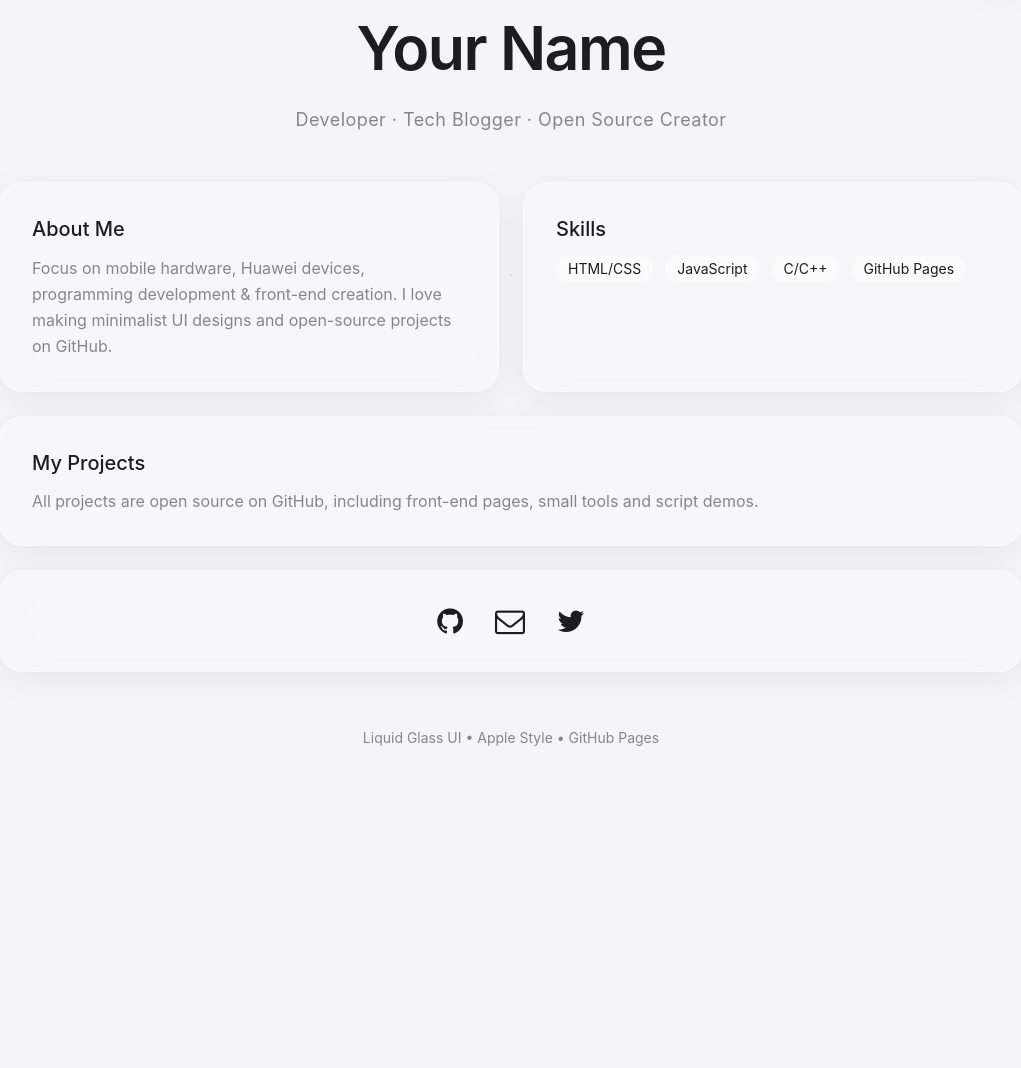
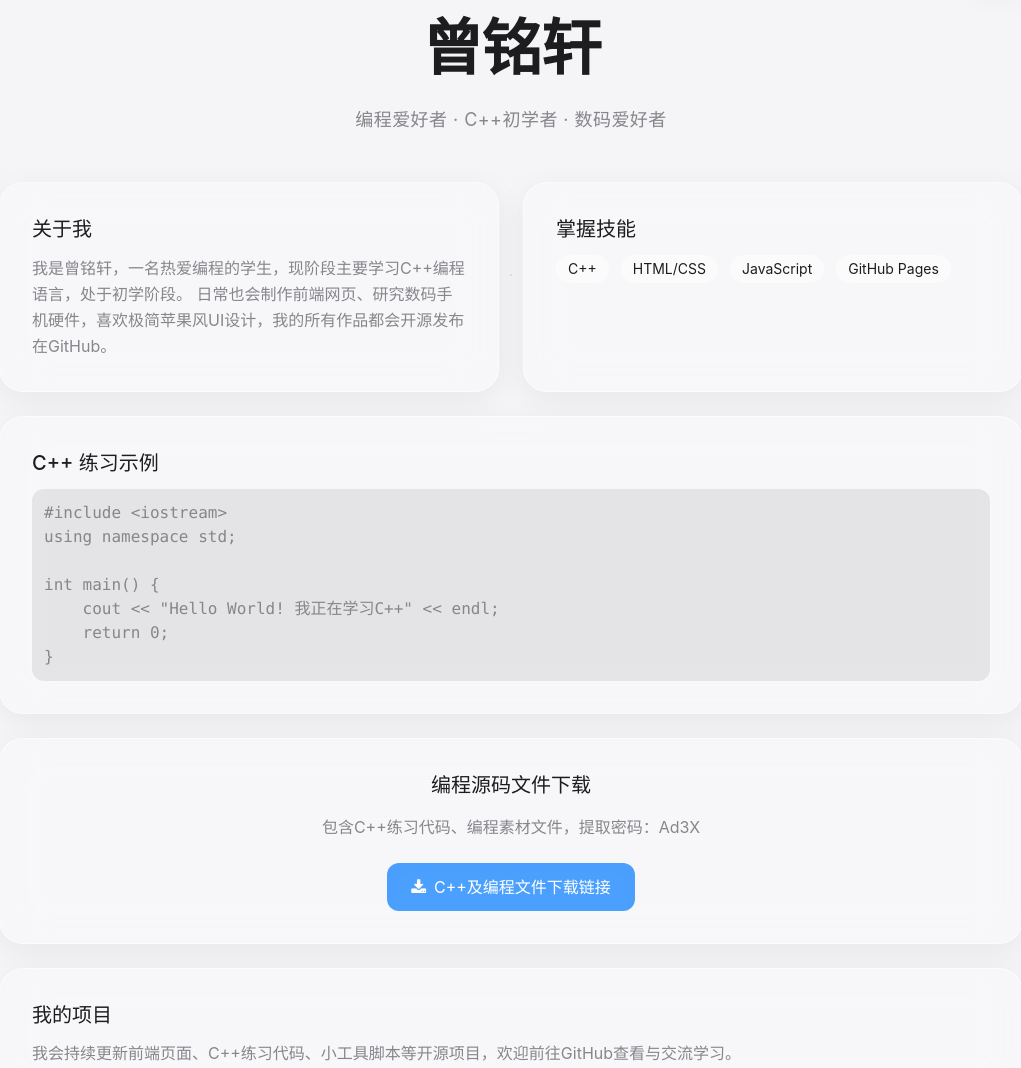
Before and after one commit to xtcucu/xtcucu.github.io, a plain HTML site: page index.html in a window 1280 px wide. Shown: the part 125-1193 px from the top of the page, without its empty margins (129-1150 px from the left). Before the commit the page ends 937 px from the top, so only its background shows below. Drawn offline with nearby package versions, Linux system fonts and the light colour scheme.

Commit message:
更新 index.html

```diff
--- a/index.html
+++ b/index.html
@@ -3,7 +3,7 @@
 <head>
     <meta charset="UTF-8">
     <meta name="viewport" content="width=device-width, initial-scale=1.0">
-    <title>Apple Liquid Glass Profile</title>
+    <title>液态玻璃个人主页 | 曾铭轩</title>
     <script src="https://cdn.tailwindcss.com"></script>
     <link rel="stylesheet" href="https://cdn.jsdelivr.net/npm/font-awesome@4.7.0/css/font-awesome.min.css">
     <script>
@@ -41,7 +41,7 @@
     </script>
     <style type="text/tailwindcss">
         @layer utilities {
-            /* 浅色液态玻璃 */
+            /* 浅色液态玻璃样式 */
             .liquid-glass {
                 background: rgba(255, 255, 255, 0.25);
                 backdrop-filter: blur(22px) saturate(180%);
@@ -49,7 +49,7 @@
                 border: 1px solid rgba(255, 255, 255, 0.45);
                 box-shadow: 0 8px 32px rgba(0, 0, 0, 0.06);
             }
-            /* 深色液态玻璃 */
+            /* 深色液态玻璃样式 */
             .dark .liquid-glass {
                 background: rgba(30, 30, 35, 0.25);
                 backdrop-filter: blur(24px) saturate(150%);
@@ -57,14 +57,37 @@
                 border: 1px solid rgba(255, 255, 255, 0.12);
                 box-shadow: 0 8px 32px rgba(0, 0, 0, 0.2);
             }
+            .code-block{
+                background:rgba(0,0,0,0.08);
+                border-radius:12px;
+                padding:12px;
+                font-family:monospace;
+                overflow-x:auto;
+            }
+            .dark .code-block{
+                background:rgba(0,0,0,0.35);
+            }
+            .download-btn{
+                background:rgba(0,122,255,0.7);
+                backdrop-filter: blur(10px);
+                color:white;
+                padding:12px 24px;
+                border-radius:12px;
+                transition: all 0.3s ease;
+            }
+            .download-btn:hover{
+                background:rgba(0,122,255,0.9);
+                transform: translateY(-2px);
+            }
             .delay-100 { animation-delay: 0.1s; }
             .delay-220 { animation-delay: 0.22s; }
             .delay-380 { animation-delay: 0.38s; }
             .delay-550 { animation-delay: 0.55s; }
             .delay-750 { animation-delay: 0.75s; }
+            .delay-850 { animation-delay: 0.85s; }
             .delay-950 { animation-delay: 0.95s; }
         }
-        /* 网点背景 深浅自动切换 */
+        /* 网点背景，深浅自动切换 */
         body {
             background-color: #F5F5F7;
             background-image: radial-gradient(#e0e0e8 1px, transparent 1px);
@@ -80,63 +103,83 @@
 </head>
 <body class="font-apple min-h-screen px-6 py-16 text-appleText dark:text-appleDarkText overflow-x-hidden transition-colors duration-500">
     <div class="max-w-5xl mx-auto relative">
-        <!-- 明暗切换按钮 -->
+        <!-- 明暗主题切换按钮 -->
         <button id="themeBtn" class="opacity-0 animate-slideUpSlow delay-100 liquid-glass w-12 h-12 rounded-full flex items-center justify-center text-xl absolute top-0 right-0 hover:scale-105 transition-transform">
             <i class="fa fa-moon-o dark:hidden"></i>
             <i class="fa fa-sun-o hidden dark:block"></i>
         </button>
 
-        <!-- 顶部标题 -->
+        <!-- 头部标题 -->
         <div class="opacity-0 animate-slideUpSlow delay-100 text-center mb-12 pt-16">
-            <h1 class="text-[clamp(2.4rem,6vw,3.8rem)] font-semibold tracking-tight">Your Name</h1>
-            <p class="text-appleGray mt-3 text-lg tracking-wide">Developer · Tech Blogger · Open Source Creator</p>
+            <h1 class="text-[clamp(2.4rem,6vw,3.8rem)] font-semibold tracking-tight">曾铭轩</h1>
+            <p class="text-appleGray mt-3 text-lg tracking-wide">编程爱好者 · C++初学者 · 数码爱好者</p>
         </div>
 
         <!-- 液态玻璃小组件卡片布局 -->
         <div class="grid grid-cols-1 md:grid-cols-2 gap-6">
             <!-- 关于我 -->
             <div class="opacity-0 animate-slideUpSlow delay-220 liquid-glass rounded-3xl p-8">
-                <h2 class="text-xl font-medium mb-3">About Me</h2>
+                <h2 class="text-xl font-medium mb-3">关于我</h2>
                 <p class="text-appleGray leading-relaxed">
-                    Focus on mobile hardware, Huawei devices, programming development & front-end creation.
-                    I love making minimalist UI designs and open-source projects on GitHub.
+                    我是曾铭轩，一名热爱编程的学生，现阶段主要学习C++编程语言，处于初学阶段。
+                    日常也会制作前端网页、研究数码手机硬件，喜欢极简苹果风UI设计，我的所有作品都会开源发布在GitHub。
                 </p>
             </div>
 
             <!-- 技能标签 -->
             <div class="opacity-0 animate-slideUpSlow delay-380 liquid-glass rounded-3xl p-8">
-                <h2 class="text-xl font-medium mb-3">Skills</h2>
+                <h2 class="text-xl font-medium mb-3">掌握技能</h2>
                 <div class="flex flex-wrap gap-3 mt-2">
+                    <span class="px-3 py-1 rounded-full bg-white/40 dark:bg-white/10 text-sm">C++</span>
                     <span class="px-3 py-1 rounded-full bg-white/40 dark:bg-white/10 text-sm">HTML/CSS</span>
                     <span class="px-3 py-1 rounded-full bg-white/40 dark:bg-white/10 text-sm">JavaScript</span>
-                    <span class="px-3 py-1 rounded-full bg-white/40 dark:bg-white/10 text-sm">C/C++</span>
                     <span class="px-3 py-1 rounded-full bg-white/40 dark:bg-white/10 text-sm">GitHub Pages</span>
                 </div>
             </div>
 
+            <!-- C++示例代码卡片 -->
+            <div class="opacity-0 animate-slideUpSlow delay-550 liquid-glass rounded-3xl p-8 md:col-span-2">
+                <h2 class="text-xl font-medium mb-3">C++ 练习示例</h2>
+                <div class="code-block text-appleGray">
+<pre>#include &lt;iostream&gt;
+using namespace std;
+
+int main() {
+    cout << "Hello World! 我正在学习C++" << endl;
+    return 0;
+}</pre>
+                </div>
+            </div>
+
+            <!-- C++文件下载卡片（新增） -->
+            <div class="opacity-0 animate-slideUpSlow delay-650 liquid-glass rounded-3xl p-8 md:col-span-2 text-center">
+                <h2 class="text-xl font-medium mb-4">编程源码文件下载</h2>
+                <p class="text-appleGray mb-6">包含C++练习代码、编程素材文件，提取密码：Ad3X</p>
+                <a href="https://1847412693.share.123pan.cn/123pan/qYCvvd-pH4jH?pwd=Ad3X#" target="_blank" class="download-btn inline-block">
+                    <i class="fa fa-download mr-2"></i>C++及编程文件下载链接
+                </a>
+            </div>
+
             <!-- 开源项目 -->
-            <div class="opacity-0 animate-slideUpSlow delay-550 liquid-glass rounded-3xl p-8 md:col-span-2">
-                <h2 class="text-xl font-medium mb-3">My Projects</h2>
-                <p class="text-appleGray">All projects are open source on GitHub, including front-end pages, small tools and script demos.</p>
+            <div class="opacity-0 animate-slideUpSlow delay-750 liquid-glass rounded-3xl p-8 md:col-span-2">
+                <h2 class="text-xl font-medium mb-3">我的项目</h2>
+                <p class="text-appleGray">我会持续更新前端页面、C++练习代码、小工具脚本等开源项目，欢迎前往GitHub查看与交流学习。</p>
             </div>
 
             <!-- 社交链接 -->
-            <div class="opacity-0 animate-slideUpSlow delay-750 liquid-glass rounded-3xl p-8 md:col-span-2 flex justify-center gap-8 text-3xl">
-                <a href="https://github.com/你的用户名" target="_blank" class="hover:opacity-60 transition-opacity">
+            <div class="opacity-0 animate-slideUpSlow delay-850 liquid-glass rounded-3xl p-8 md:col-span-2 flex justify-center gap-8 text-3xl">
+                <a href="https://github.com/你的GitHub用户名" target="_blank" class="hover:opacity-60 transition-opacity">
                     <i class="fa fa-github"></i>
                 </a>
                 <a href="mailto:你的邮箱" class="hover:opacity-60 transition-opacity">
                     <i class="fa fa-envelope-o"></i>
-                </a>
-                <a href="#" class="hover:opacity-60 transition-opacity">
-                    <i class="fa fa-twitter"></i>
                 </a>
             </div>
         </div>
 
         <!-- 底部文字 -->
         <div class="opacity-0 animate-fadeSlow delay-950 text-center mt-14 text-appleGray text-sm">
-            Liquid Glass UI • Apple Style • GitHub Pages
+            液态玻璃UI设计 · 苹果极简风格 · GitHub Pages 部署
         </div>
     </div>
 
```
